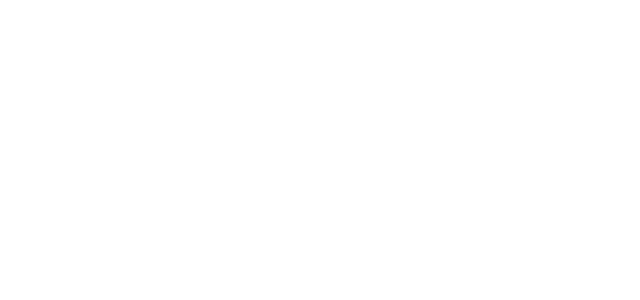
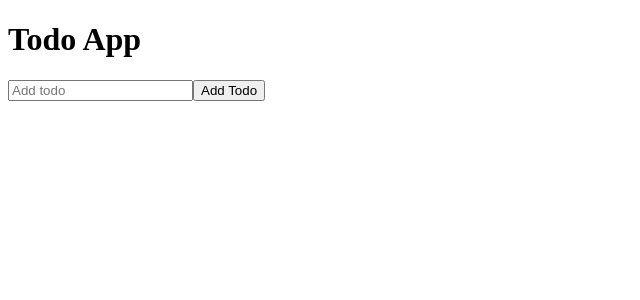
Before and after one commit to vbolden/ContextAPI_todo_list, a React (Vite) app: page / in a window 1280 px wide. Shown: the top 300 px of the page, without its empty margins (0-640 px from the left). Built offline with nearby package versions, Linux system fonts and the light colour scheme.

Commit message:
added theme variable; added TodoInput and TodoList to render

```diff
--- a/src/App.tsx
+++ b/src/App.tsx
@@ -10,10 +10,15 @@
 
   if(!themeContext) return null;
 
+  const theme = themeContext.theme;
+
+
   return (
-    <>
-
-    </>
+    <div>
+      <h1>Todo App</h1>
+      <TodoInput />
+      <TodoList />
+    </div>
   )
 }
 
```
